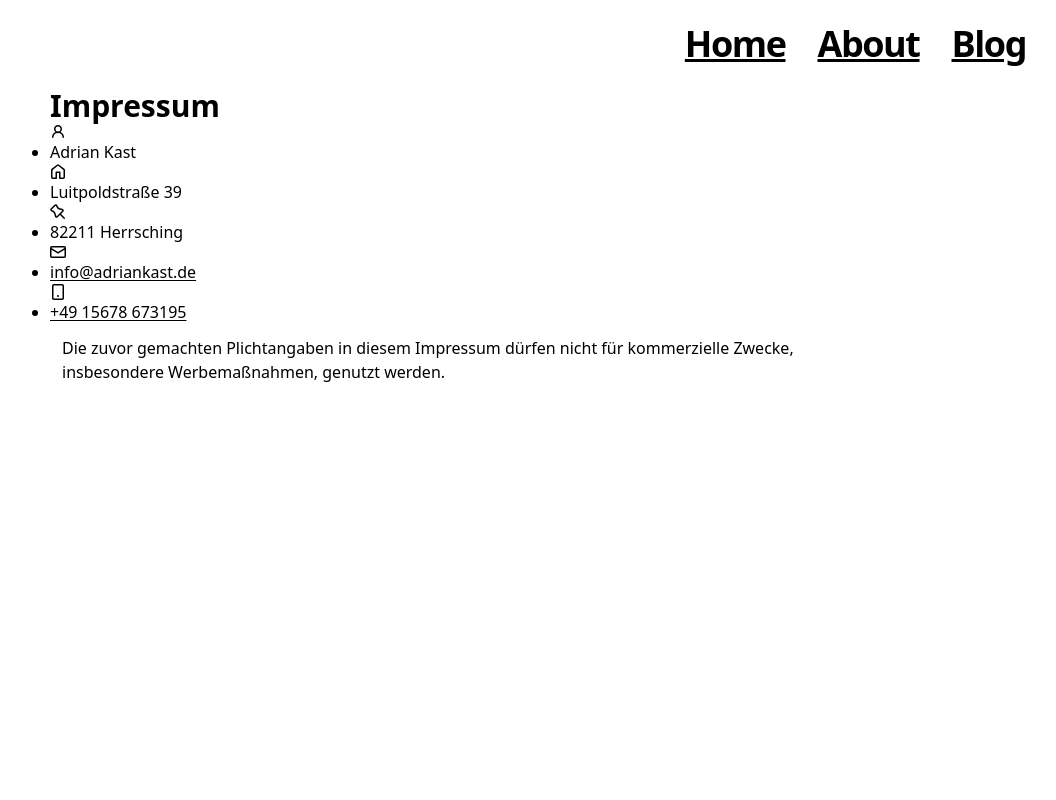
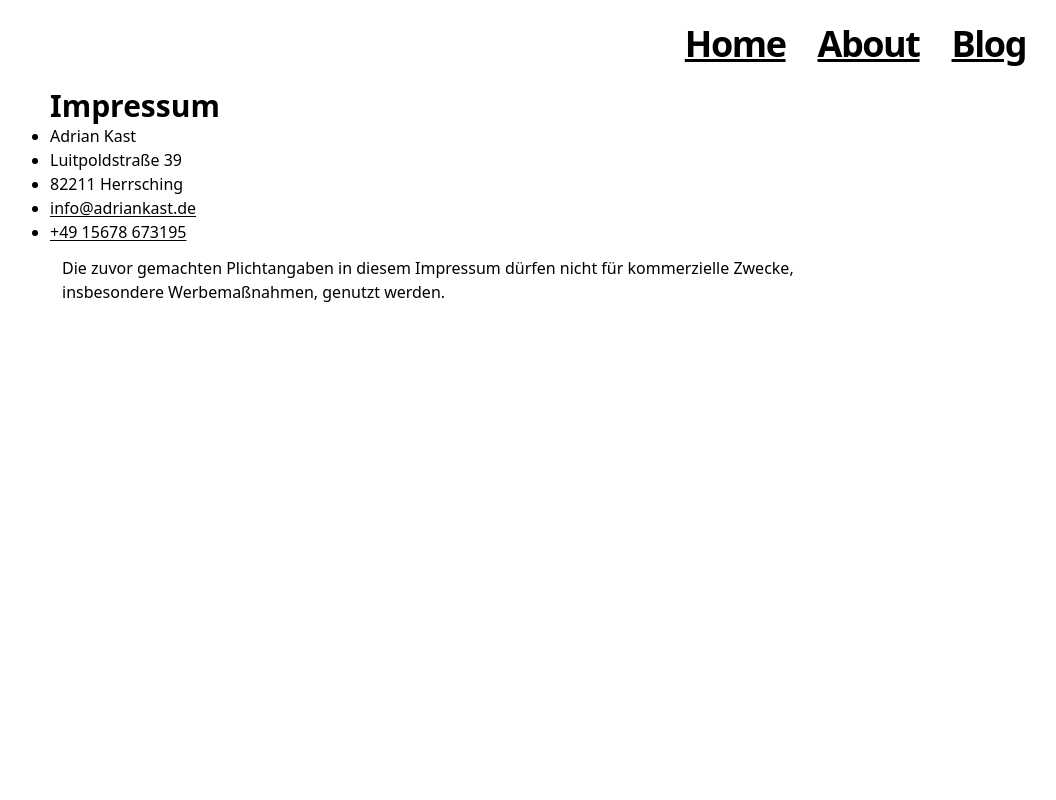
Before and after one commit to adriankast/nextjs-homepage, a Next.js app: page /imprint in a window 1280 px wide. Shown: the top 800 px of the page, without its empty margins (206-1262 px from the left). Built offline with nearby package versions, Linux system fonts and the light colour scheme.

Commit message:
final polish for publish

```diff
--- a/pages/about.tsx
+++ b/pages/about.tsx
@@ -11,7 +11,7 @@ export default function About() {
         <main>
           <h1>About</h1>
           <p>
-            <h2>this website</h2>
+            <h2>this website:</h2>
             <ul>
               <li>
                 built with <a href="https://nextjs.org/">Next.js</a>
--- a/pages/imprint.tsx
+++ b/pages/imprint.tsx
@@ -7,74 +7,13 @@ export default function Imprint() {
         <h1>Impressum</h1>
         <div>
           <ul>
+            <li>Adrian Kast</li>
+            <li>Luitpoldstraße 39</li>
+            <li>82211 Herrsching</li>
             <li>
-              <svg
-                xmlns="http://www.w3.org/2000/svg"
-                viewBox="0 0 16 16"
-                width="16"
-                height="16"
-              >
-                <path
-                  fill-rule="evenodd"
-                  d="M10.5 5a2.5 2.5 0 11-5 0 2.5 2.5 0 015 0zm.061 3.073a4 4 0 10-5.123 0 6.004 6.004 0 00-3.431 5.142.75.75 0 001.498.07 4.5 4.5 0 018.99 0 .75.75 0 101.498-.07 6.005 6.005 0 00-3.432-5.142z"
-                ></path>
-              </svg>
-              Adrian Kast
-            </li>
-            <li>
-              <svg
-                xmlns="http://www.w3.org/2000/svg"
-                viewBox="0 0 16 16"
-                width="16"
-                height="16"
-              >
-                <path
-                  fill-rule="evenodd"
-                  d="M8.156 1.835a.25.25 0 00-.312 0l-5.25 4.2a.25.25 0 00-.094.196v7.019c0 .138.112.25.25.25H5.5V8.25a.75.75 0 01.75-.75h3.5a.75.75 0 01.75.75v5.25h2.75a.25.25 0 00.25-.25V6.23a.25.25 0 00-.094-.195l-5.25-4.2zM6.906.664a1.75 1.75 0 012.187 0l5.25 4.2c.415.332.657.835.657 1.367v7.019A1.75 1.75 0 0113.25 15h-3.5a.75.75 0 01-.75-.75V9H7v5.25a.75.75 0 01-.75.75h-3.5A1.75 1.75 0 011 13.25V6.23c0-.531.242-1.034.657-1.366l5.25-4.2h-.001z"
-                ></path>
-              </svg>
-              Luitpoldstraße 39
-            </li>
-            <li>
-              <svg
-                xmlns="http://www.w3.org/2000/svg"
-                viewBox="0 0 16 16"
-                width="16"
-                height="16"
-              >
-                <path
-                  fill-rule="evenodd"
-                  d="M4.456.734a1.75 1.75 0 012.826.504l.613 1.327a3.081 3.081 0 002.084 1.707l2.454.584c1.332.317 1.8 1.972.832 2.94L11.06 10l3.72 3.72a.75.75 0 11-1.061 1.06L10 11.06l-2.204 2.205c-.968.968-2.623.5-2.94-.832l-.584-2.454a3.081 3.081 0 00-1.707-2.084l-1.327-.613a1.75 1.75 0 01-.504-2.826L4.456.734zM5.92 1.866a.25.25 0 00-.404-.072L1.794 5.516a.25.25 0 00.072.404l1.328.613A4.582 4.582 0 015.73 9.63l.584 2.454a.25.25 0 00.42.12l5.47-5.47a.25.25 0 00-.12-.42L9.63 5.73a4.581 4.581 0 01-3.098-2.537L5.92 1.866z"
-                ></path>
-              </svg>
-              82211 Herrsching
-            </li>
-            <li>
-              <svg
-                xmlns="http://www.w3.org/2000/svg"
-                viewBox="0 0 16 16"
-                width="16"
-                height="16"
-              >
-                <path
-                  fill-rule="evenodd"
-                  d="M1.75 2A1.75 1.75 0 000 3.75v.736a.75.75 0 000 .027v7.737C0 13.216.784 14 1.75 14h12.5A1.75 1.75 0 0016 12.25v-8.5A1.75 1.75 0 0014.25 2H1.75zM14.5 4.07v-.32a.25.25 0 00-.25-.25H1.75a.25.25 0 00-.25.25v.32L8 7.88l6.5-3.81zm-13 1.74v6.441c0 .138.112.25.25.25h12.5a.25.25 0 00.25-.25V5.809L8.38 9.397a.75.75 0 01-.76 0L1.5 5.809z"
-                ></path>
-              </svg>
               <a href="mailto:info@adriankast.de">info@adriankast.de</a>
             </li>
             <li>
-              <svg
-                xmlns="http://www.w3.org/2000/svg"
-                viewBox="0 0 16 16"
-                width="16"
-                height="16"
-              >
-                <path
-                  fill-rule="evenodd"
-                  d="M3.75 0A1.75 1.75 0 002 1.75v12.5c0 .966.784 1.75 1.75 1.75h8.5A1.75 1.75 0 0014 14.25V1.75A1.75 1.75 0 0012.25 0h-8.5zM3.5 1.75a.25.25 0 01.25-.25h8.5a.25.25 0 01.25.25v12.5a.25.25 0 01-.25.25h-8.5a.25.25 0 01-.25-.25V1.75zM8 13a1 1 0 100-2 1 1 0 000 2z"
-                ></path>
-              </svg>
               <a href="tel:+4915678673195" title="Anrufen">
                 +49 15678 673195
               </a>
```
Also changed, not shown: _posts/more-frontend-dev-learnings.md (+4 -2 lines), 1 other file (tests, documents, lock files or other folders).
